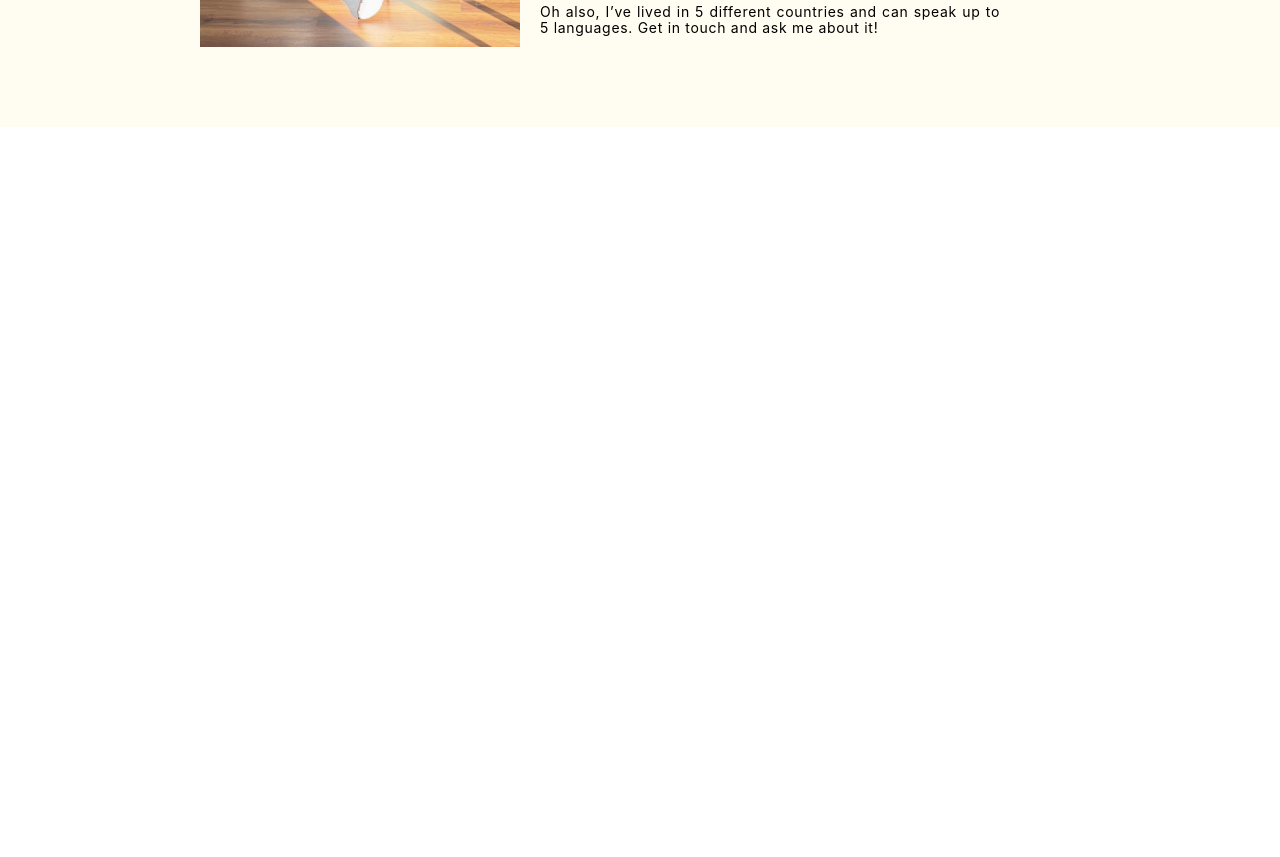
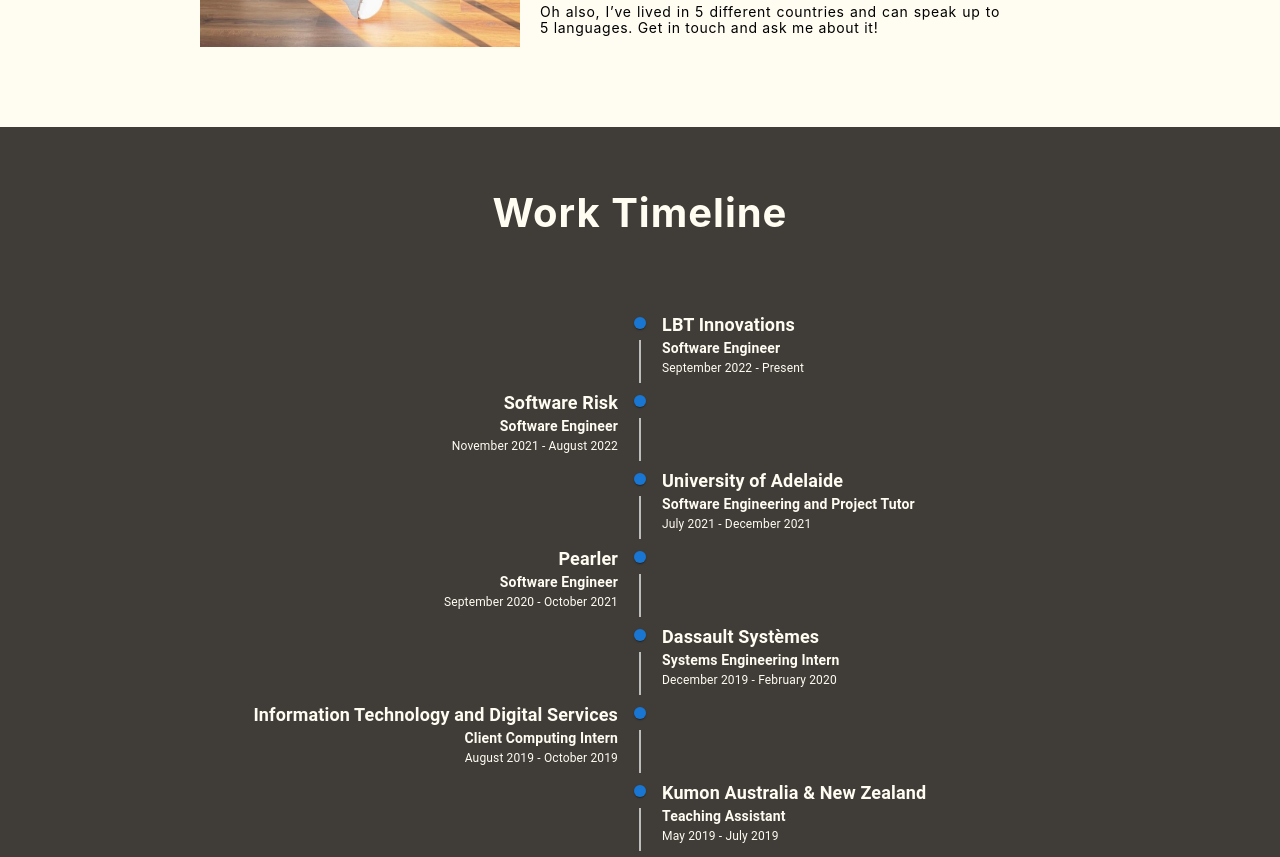
Before and after one commit to sahasunit/online_resume, a React (Create React App) app: page / in a window 1280 px wide. Shown: the part 1360-2217 px from the top of the page. Before the commit the page ends 1487 px from the top, so only its background shows below. Built offline with nearby package versions, Linux system fonts and the light colour scheme.

Commit message:
Added Work Experience timeline page Started working on Contact page

```diff
--- a/src/App.js
+++ b/src/App.js
@@ -1,6 +1,7 @@
 import FeaturePage from "./components/FeaturePage";
 import LandingPage from "./components/LandingPage";
-import WorkExperience from "./components/WorkExperience";
+import WorkExperience from "./components/WorkExperiencePage";
+import TechExpertise from "./components/TechExpertisePage";
 import background from "./images/second_landing_background.png";
 
 const App = () => {
@@ -12,9 +13,10 @@
 			<div>
 				<FeaturePage />
 			</div>
-      {/* <div>
+      <div>
 				<WorkExperience />
-			</div> */}
+			</div>
+				{/* <TechExpertise /> */}
 		</div>
 	);
 };
--- /dev/null
+++ b/src/components/ContactPage.js
@@ -0,0 +1,5 @@
+import React, { useEffect, useState } from "react";
+
+const ContactPage = () => {
+
+}
--- a/src/components/WorkExperience.js
+++ /dev/null
@@ -1,31 +0,0 @@
-import * as React from 'react';
-import Timeline from '@mui/lab/Timeline';
-import TimelineItem from '@mui/lab/TimelineItem';
-import TimelineSeparator from '@mui/lab/TimelineSeparator';
-import TimelineConnector from '@mui/lab/TimelineConnector';
-import TimelineContent from '@mui/lab/TimelineContent';
-import TimelineDot from '@mui/lab/TimelineDot';
-
-const WorkExperience = () => {
-  return (
-    <div class="h-screen">
-      <Timeline position="alternate">
-        <TimelineItem>
-          <TimelineSeparator>
-            <TimelineDot color="secondary" />
-            <TimelineConnector />
-          </TimelineSeparator>
-          <TimelineContent>Secondary</TimelineContent>
-        </TimelineItem>
-        <TimelineItem>
-          <TimelineSeparator>
-            <TimelineDot color="success" />
-          </TimelineSeparator>
-          <TimelineContent>Success</TimelineContent>
-        </TimelineItem>
-      </Timeline>
-    </div>
-  );
-}
-
-export default WorkExperience;
--- /dev/null
+++ b/src/components/WorkExperiencePage.js
@@ -0,0 +1,80 @@
+import * as React from 'react';
+import Timeline from '@mui/lab/Timeline';
+import TimelineItem from '@mui/lab/TimelineItem';
+import TimelineSeparator from '@mui/lab/TimelineSeparator';
+import TimelineConnector from '@mui/lab/TimelineConnector';
+import TimelineContent from '@mui/lab/TimelineContent';
+import TimelineDot from '@mui/lab/TimelineDot';
+import _ from 'lodash';
+
+const WorkExperience = () => {
+
+  const companies = [
+    {
+      company: "LBT Innovations",
+      position: "Software Engineer",
+      workingPeriod: "September 2022 - Present",
+    },
+    {
+      company: "Software Risk",
+      position: "Software Engineer",
+      workingPeriod: "November 2021 - August 2022",
+    },
+    {
+      company: "University of Adelaide",
+      position: "Software Engineering and Project Tutor",
+      workingPeriod: "July 2021 - December 2021",
+    },
+    {
+      company: "Pearler ",
+      position: "Software Engineer",
+      workingPeriod: "September 2020 - October 2021",
+    },
+    {
+      company: "Dassault Systèmes",
+      position: "Systems Engineering Intern",
+      workingPeriod: "December 2019 - February 2020",
+    },
+    {
+      company: "Information Technology and Digital Services",
+      position: "Client Computing Intern",
+      workingPeriod: "August 2019 - October 2019",
+    },
+    {
+      company: "Kumon Australia & New Zealand",
+      position: "Teaching Assistant",
+      workingPeriod: "May 2019 - July 2019",
+    }
+  ]
+
+  return (
+    <div class="h-max bg-black-olive">
+      <div class="text-40 font-bold tracking-wide leading-3 py-20 text-center text-floral-white">
+        Work Timeline
+      </div>
+      <Timeline position="alternate">
+        {companies.map((company) => (
+            <TimelineItem>
+              <TimelineSeparator>
+                <TimelineDot color="primary" />
+                <TimelineConnector />
+                </TimelineSeparator>
+                <TimelineContent>
+                    <div class="text-18 font-bold tracking-medium text-floral-white">
+                      {company.company}
+                    </div>
+                    <div class="text-14 font-semibold tracking-medium text-floral-white">
+                      {company.position}
+                    </div>
+                    <div class="text-12 font-normal tracking-medium text-floral-white">
+                      {company.workingPeriod}
+                    </div>
+              </TimelineContent>
+            </TimelineItem>
+          ))}
+      </Timeline>
+    </div>
+  );
+}
+
+export default WorkExperience;
```
